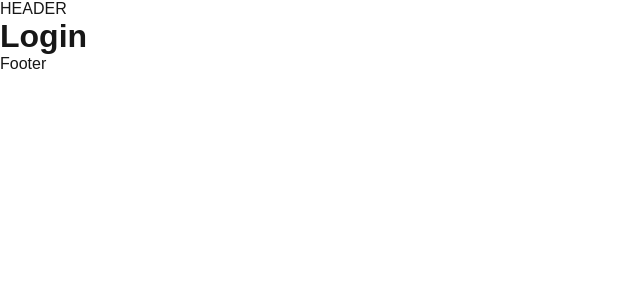
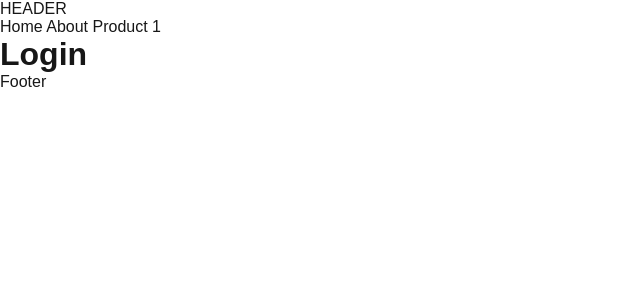
Before and after one commit to GenesisMauries/crash-course-nextjs, a Next.js app: page /login in a window 1280 px wide. Shown: the top 300 px of the page, without its empty margins (0-640 px from the left). Built offline with nearby package versions, Linux system fonts and the light colour scheme.

Commit message:
add navigation

```diff
--- /dev/null
+++ b/src/app/components/navigation.tsx
@@ -0,0 +1,14 @@
+"use client"
+import Link from 'next/link'
+// import { usePathname } from 'next/navigation'
+
+export const Navigation = () => {
+    // const pathname = usePathname();
+  return (
+    <nav>
+        <Link href={"/"}>Home </Link>
+        <Link href={"/about"}>About </Link>
+        <Link href={"/products/1"}>Product 1 </Link>
+    </nav>
+  )
+}
--- a/src/app/layout.tsx
+++ b/src/app/layout.tsx
@@ -1,6 +1,7 @@
 import type { Metadata } from "next";
 import { Geist, Geist_Mono } from "next/font/google";
 import "./globals.css";
+import { Navigation } from "./components/navigation";
 
 const geistSans = Geist({
   variable: "--font-geist-sans",
@@ -25,7 +26,9 @@
   return (
     <html lang="en">
       <body className={`${geistSans.variable} ${geistMono.variable}`}>
-        <header>HEADER</header>
+        <header>HEADER
+          <Navigation/>
+        </header>
         {children}
         <footer>Footer</footer>
       </body>
```
